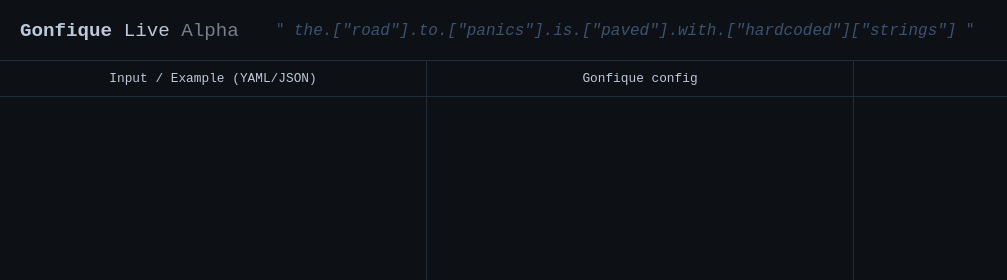
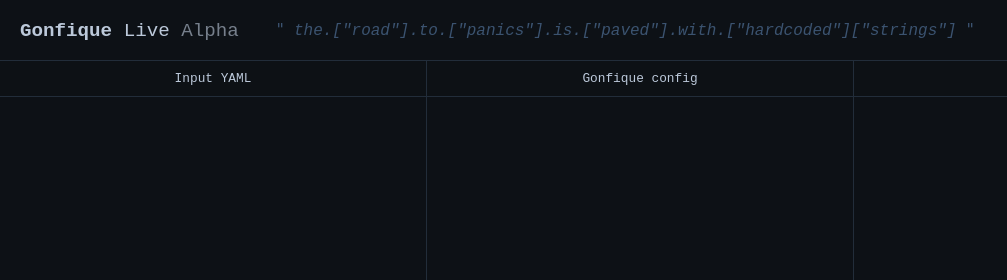
Before and after one commit to ufukty/gonfique-playground, a website built with Vite: page src/index.html in a window 1280 px wide. Shown: the top 280 px of the page, 0-1007 px from the left. Built offline with nearby package versions, Linux system fonts and the light colour scheme; files whose address does not match are found by name; what monaco-editor would draw is missing.

Commit message:
src/index: removes JSON from the input editor header

```diff
--- a/src/index.html
+++ b/src/index.html
@@ -25,7 +25,7 @@
 
 
         <div id="input-editor" class="editor">
-            <div class="header">Input / Example (YAML/JSON)</div>
+            <div class="header">Input YAML</div>
             <div class="editor-pane"></div>
         </div>
         <div id="config-editor" class="editor">
```
